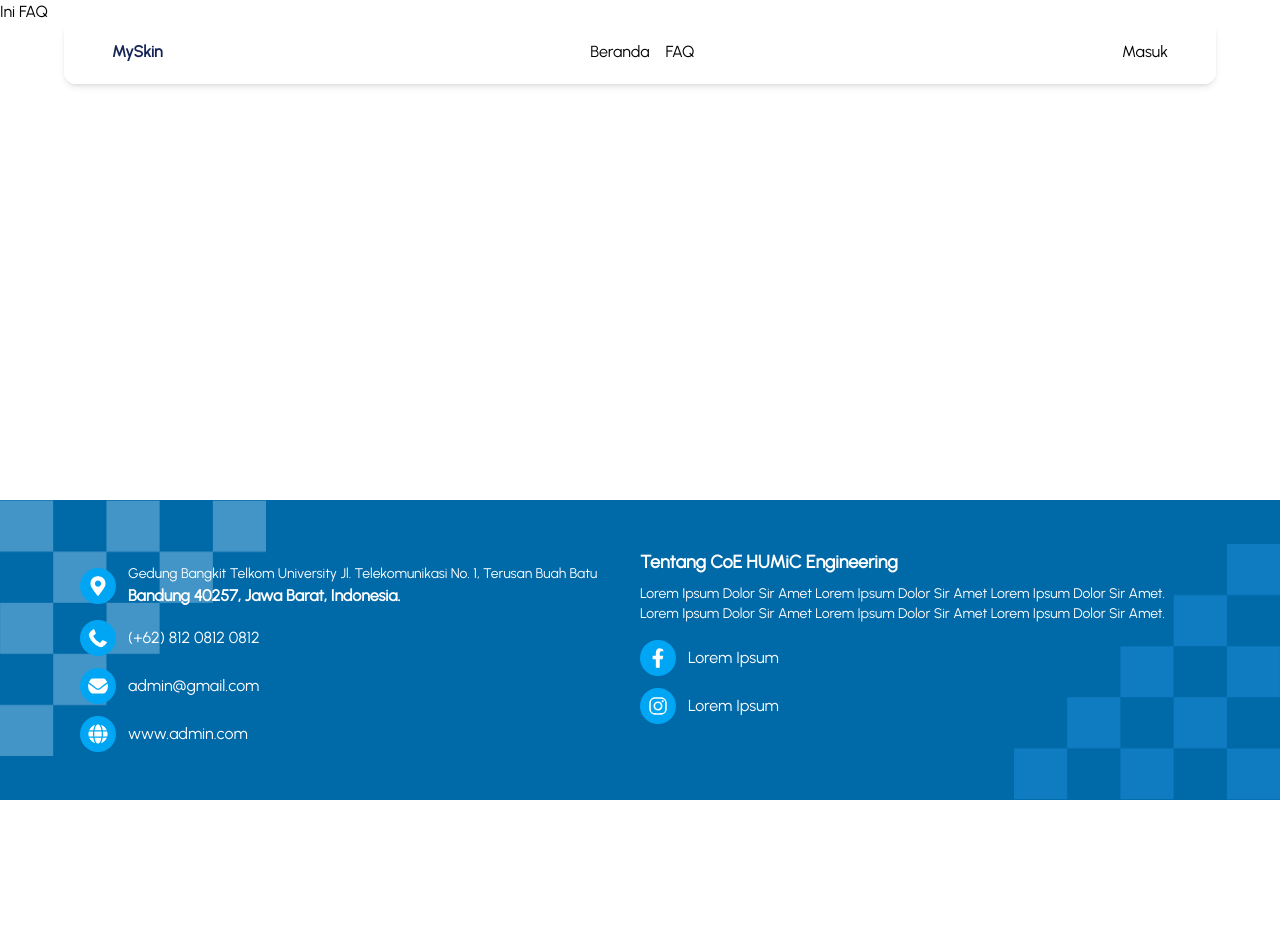
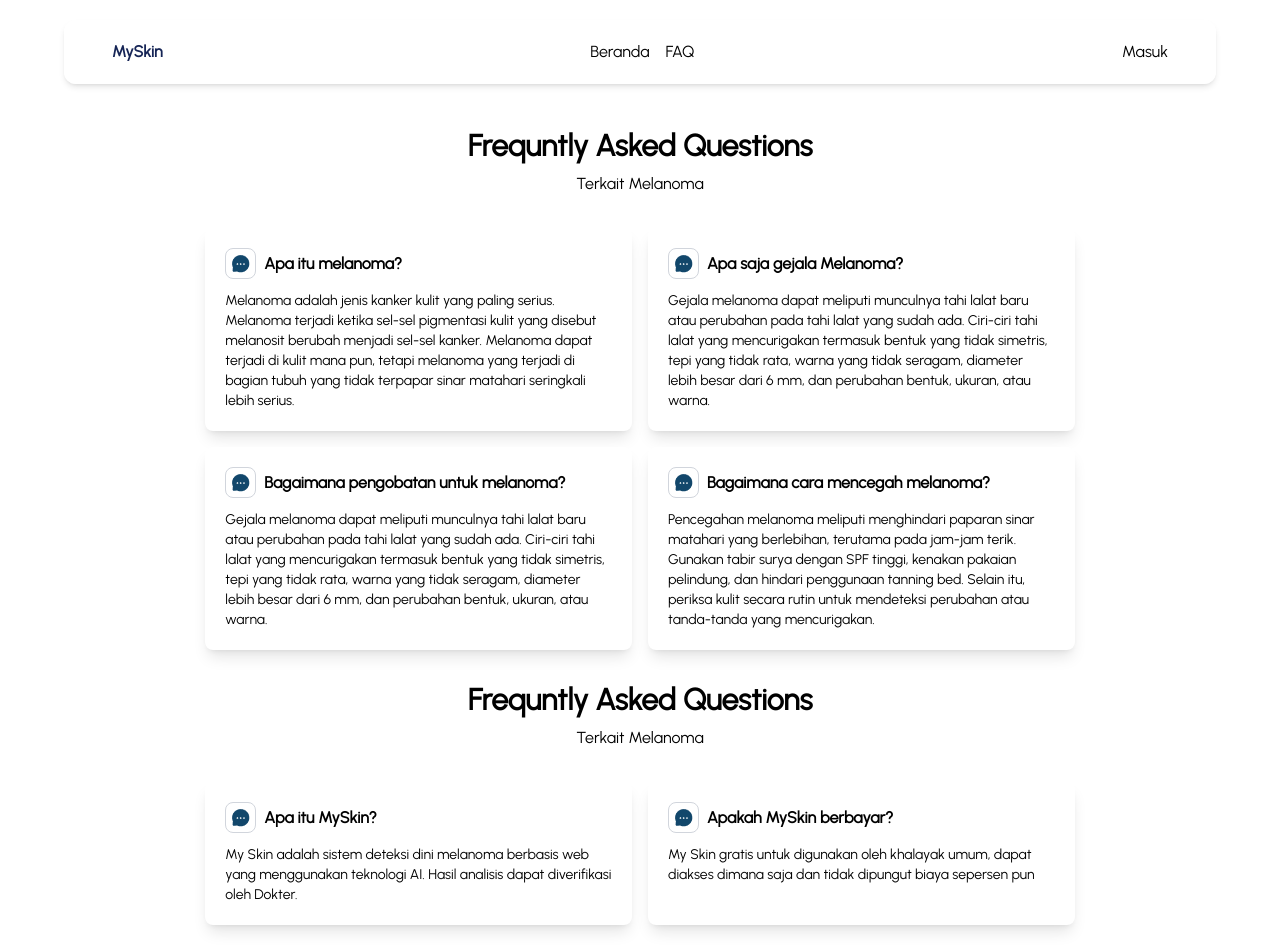
Before and after one commit to haululazkiyaa/humic-myskin-fe, a React (Vite) app: page /faq in a window 1280 px wide. Shown: the top 952 px of the page. Before the commit the page ends 800 px from the top, so only its background shows below. Built offline with nearby package versions, Linux system fonts and the light colour scheme.

Commit message:
Landing page user done

```diff
--- a/src/pages/FAQ.jsx
+++ b/src/pages/FAQ.jsx
@@ -1,8 +1,84 @@
+import chat from "../assets/icon/Chat.png"
 
 const FAQ = () => {
+  const itemMelanoma = [
+    {
+      title: "Apa itu melanoma?",
+      desription:
+        "Melanoma adalah jenis kanker kulit yang paling serius. Melanoma terjadi ketika sel-sel pigmentasi kulit yang disebut melanosit berubah menjadi sel-sel kanker. Melanoma dapat terjadi di kulit mana pun, tetapi melanoma yang terjadi di bagian tubuh yang tidak terpapar sinar matahari seringkali lebih serius.",
+    },
+    {
+      title: "Apa saja gejala Melanoma?",
+      desription:
+        "Gejala melanoma dapat meliputi munculnya tahi lalat baru atau perubahan pada tahi lalat yang sudah ada. Ciri-ciri tahi lalat yang mencurigakan termasuk bentuk yang tidak simetris, tepi yang tidak rata, warna yang tidak seragam, diameter lebih besar dari 6 mm, dan perubahan bentuk, ukuran, atau warna.",
+    },
+    {
+      title: "Bagaimana pengobatan untuk melanoma?",
+      desription:
+        "Gejala melanoma dapat meliputi munculnya tahi lalat baru atau perubahan pada tahi lalat yang sudah ada. Ciri-ciri tahi lalat yang mencurigakan termasuk bentuk yang tidak simetris, tepi yang tidak rata, warna yang tidak seragam, diameter lebih besar dari 6 mm, dan perubahan bentuk, ukuran, atau warna.",
+    },
+    {
+      title: "Bagaimana cara mencegah melanoma?",
+      desription:
+        "Pencegahan melanoma meliputi menghindari paparan sinar matahari yang berlebihan, terutama pada jam-jam terik. Gunakan tabir surya dengan SPF tinggi, kenakan pakaian pelindung, dan hindari penggunaan tanning bed. Selain itu, periksa kulit secara rutin untuk mendeteksi perubahan atau tanda-tanda yang mencurigakan.",
+    },
+  ];
+
+  const itemMySkin = [
+    {
+      title: "Apa itu MySkin?",
+      desription:
+        "My Skin adalah sistem deteksi dini melanoma berbasis web yang menggunakan teknologi AI. Hasil analisis dapat diverifikasi oleh Dokter.",
+    },
+    {
+      title: "Apakah MySkin berbayar?",
+      desription:
+        "My Skin gratis untuk digunakan oleh khalayak umum, dapat diakses dimana saja dan tidak dipungut biaya sepersen pun",
+    },
+  ];
   return (
-    <div>Ini FAQ</div>
-  )
-}
+    <div className="w-full min-h-screen pt-32">
+      <h1 className="text-3xl font-bold text-black text-center">
+        Frequntly Asked Questions
+      </h1>
+      <p className="font-normal text-black text-center mt-2">
+        Terkait Melanoma
+      </p>
+      <div className="w-full flex flex-wrap justify-center gap-4 my-8">
+        {itemMelanoma.map((item, index) => (
+          <div key={index} className="rounded-lg shadow-lg w-1/3 bg-white p-5">
+            <div className="flex items-center gap-x-2">
+              <span className="border border-gray-300 p-1 rounded-lg">
+                <img src={chat} alt="" />
+              </span>
+              <h1 className="font-semibold">{item.title}</h1>
+            </div>
+            <p className="text-sm font-normal mt-3">{item.desription}</p>
+          </div>
+        ))}
+      </div>
 
-export default FAQ
+      <h1 className="text-3xl font-bold text-black text-center">
+        Frequntly Asked Questions
+      </h1>
+      <p className="font-normal text-black text-center mt-2">
+        Terkait Melanoma
+      </p>
+      <div className="w-full flex flex-wrap justify-center gap-4 my-8">
+        {itemMySkin.map((item, index) => (
+          <div key={index} className="rounded-lg shadow-lg w-1/3 bg-white p-5">
+            <div className="flex items-center gap-x-2">
+              <span className="border border-gray-300 p-1 rounded-lg">
+                <img src={chat} alt="" />
+              </span>
+              <h1 className="font-semibold">{item.title}</h1>
+            </div>
+            <p className="text-sm font-normal mt-3">{item.desription}</p>
+          </div>
+        ))}
+      </div>
+    </div>
+  );
+};
+
+export default FAQ;
```
Also changed, not shown: src/assets/icon/Chat.png (added).
